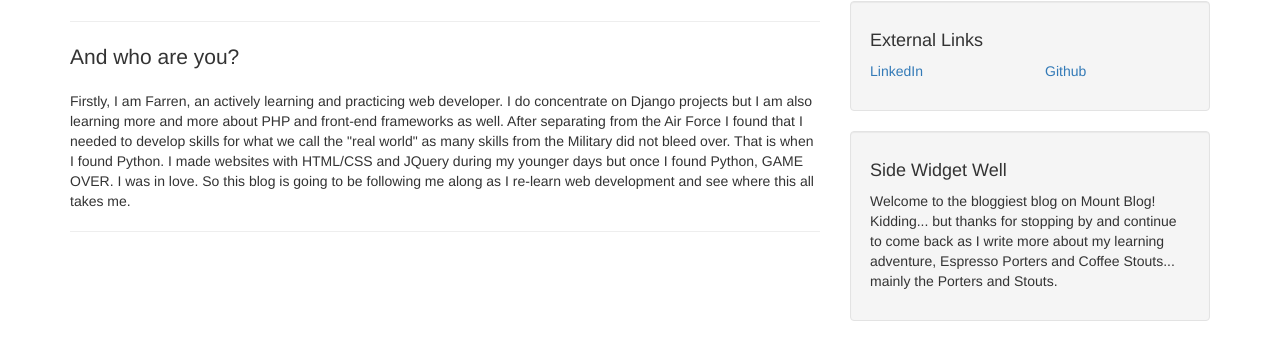
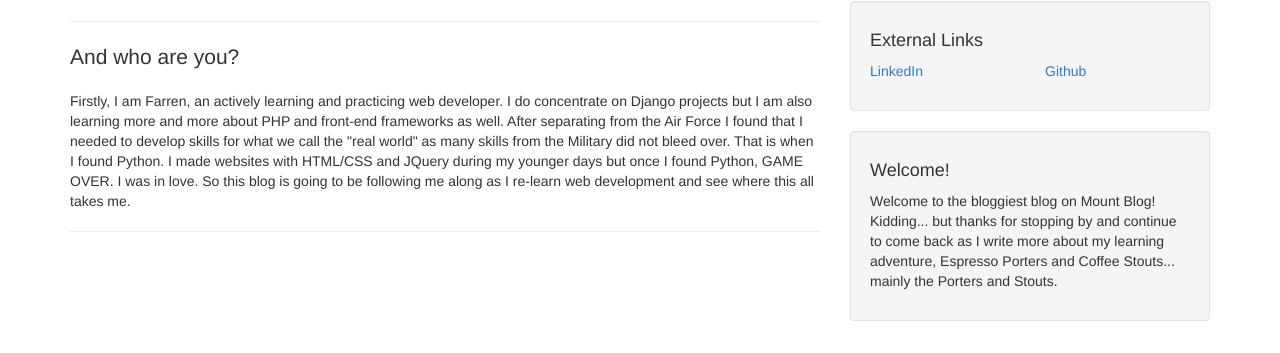
Before and after one commit to FarrenTStanley/DjangoBlog, a Django app: template posts/templates/posts/about.html in a window 1280 px wide. Shown: the part 119-472 px from the top of the page. Run offline with Django 3.2, Linux system fonts and the light colour scheme; the template is opened without the code that fills it, so the values that code supplies are empty; some libraries are stand-ins or nearby versions.

Commit message:
Sidewidgets
Updated side widget text.

```diff
--- a/posts/templates/posts/side.html
+++ b/posts/templates/posts/side.html
@@ -25,7 +25,7 @@
 
                 <!-- Side Widget Well -->
                 <div class="well">
-                    <h4>Side Widget Well</h4>
+                    <h4>Welcome!</h4>
                     <p>Welcome to the bloggiest blog on Mount Blog! Kidding... but thanks for stopping by and continue
                     to come back as I write more about my learning adventure, Espresso Porters and Coffee Stouts... mainly
                     the Porters and Stouts.</p>
```
